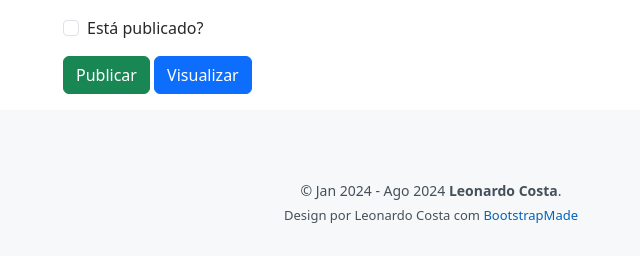
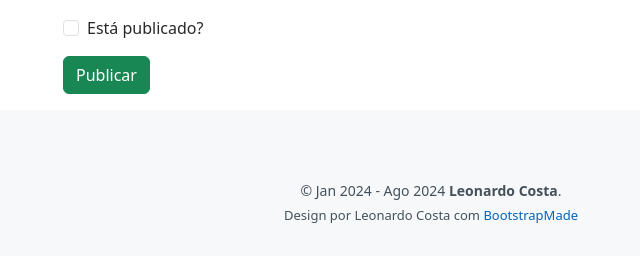
Before and after one commit to leon-rdo/LeonardoCosta, a Django app: page /blog/publicacao/nova/ in a window 1280 px wide. Shown: the part 932-1188 px from the top of the page, without its empty margins (209-849 px from the left). Run offline with Django 5.2, Linux system fonts and the light colour scheme; the visitor is signed in with stand-in values (Sample User, id 1); data that the repository does not hold is empty; some libraries are stand-ins or nearby versions.

Commit message:
refactor: remove preview btn

```diff
--- a/blog/templates/blog/post_form.html
+++ b/blog/templates/blog/post_form.html
@@ -25,7 +25,6 @@
                 {% csrf_token %}
                 {{ form|crispy }}
                 <button type="submit" class="btn btn-success">Publicar</button>
-                <a role="button" href="#" class="btn btn-primary">Visualizar</a>
             </form>
         </div>
     </div>
```
